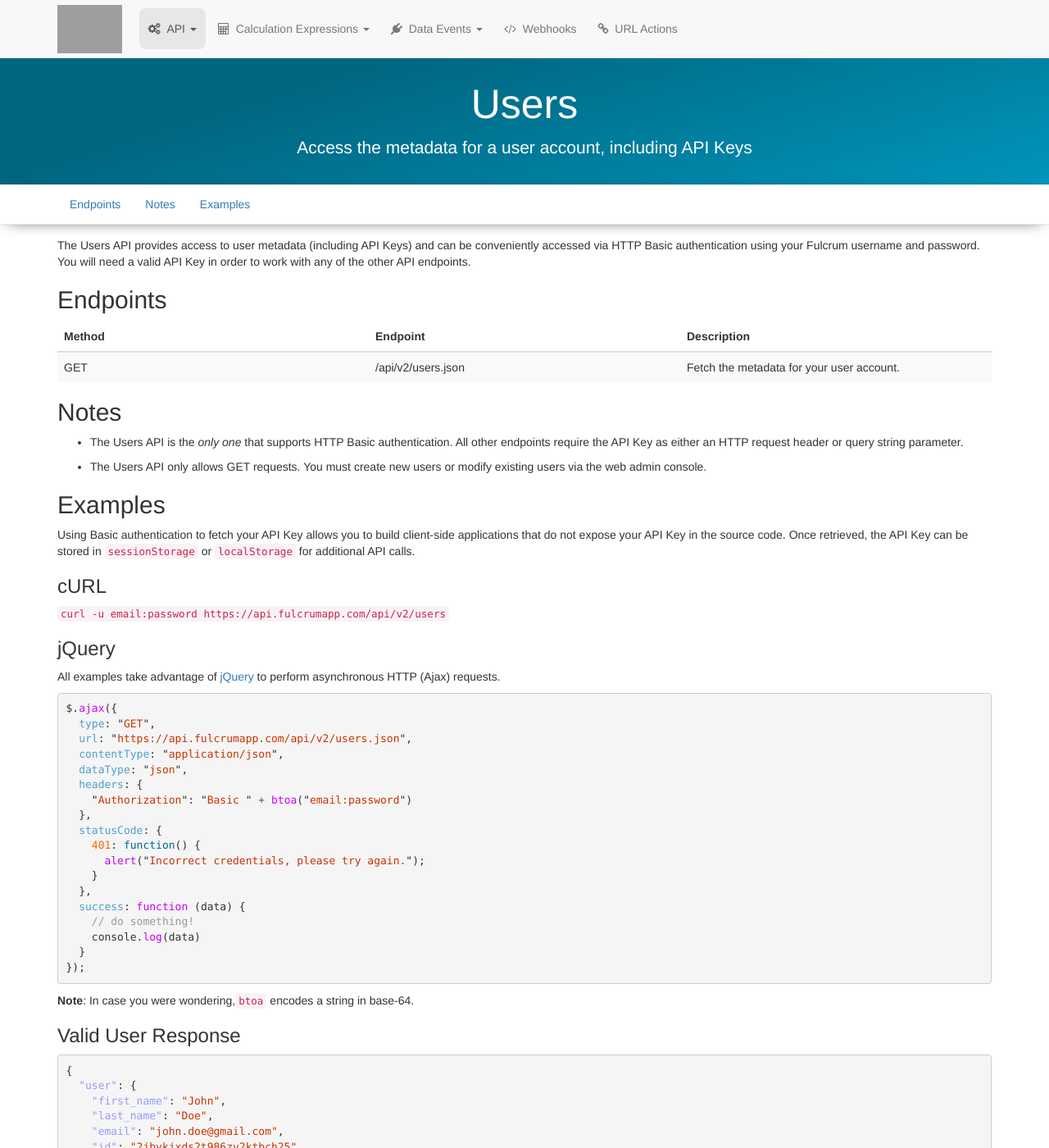
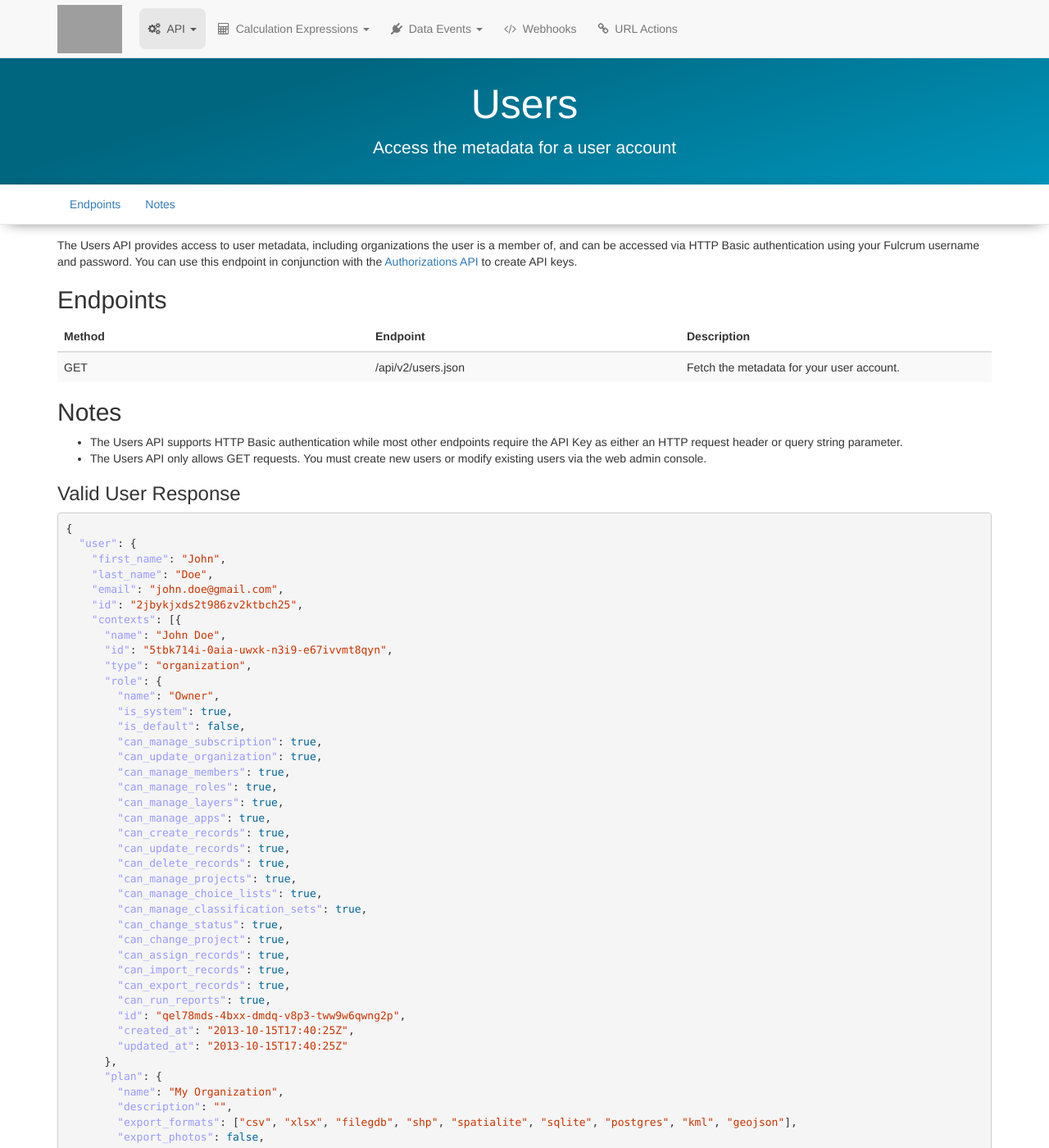
Before and after one commit to rylincoln/developer.fulcrumapp.com, a Jekyll site: the page built from _endpoints/users.md, in a window 1280 px wide and 1400 px high. Shown: the whole window at 82% size. Built offline with Jekyll 4.4.1, drawn with Linux system fonts in a browser that asks for light colours; nearby versions of some CDN libraries; some of the changed text lies outside the part shown; grey boxes are pictures that could not be loaded.

Commit message:
Start documenting authorizations API. Remove example of using the users API to access API keys.

````diff
--- a/_endpoints/users.md
+++ b/_endpoints/users.md
@@ -3,17 +3,16 @@ layout: default
 section: endpoints
 order: 1
 title: "Users"
-description: "Access the metadata for a user account, including API Keys"
+description: "Access the metadata for a user account"
 category: section
 img: /assets/img/guides/
 difficulty: advanced
 menu:
   - "Endpoints": endpoints
   - "Notes": notes
-  - "Examples": examples
 ---
 
-The Users API provides access to user metadata (including API Keys) and can be conveniently accessed via HTTP Basic authentication using your Fulcrum username and password. You will need a valid API Key in order to work with any of the other API endpoints.
+The Users API provides access to user metadata, including organizations the user is a member of, and can be accessed via HTTP Basic authentication using your Fulcrum username and password. You can use this endpoint in conjunction with the [Authorizations API](/endpoints/authorizations) to create API keys.
 
 ## Endpoints
 
@@ -24,44 +23,8 @@ The Users API provides access to user metadata (including API Keys) and can be c
 
 ## Notes
 
-* The Users API is the _only one_ that supports HTTP Basic authentication. All other endpoints require the API Key as either an HTTP request header or query string parameter.
-
+* The Users API supports HTTP Basic authentication while most other endpoints require the API Key as either an HTTP request header or query string parameter.
 * The Users API only allows GET requests. You must create new users or modify existing users via the web admin console.
-
-## Examples
-
-Using Basic authentication to fetch your API Key allows you to build client-side applications that do not expose your API Key in the source code. Once retrieved, the API Key can be stored in `sessionStorage` or `localStorage` for additional API calls.
-
-### cURL
-
-`curl -u email:password https://api.fulcrumapp.com/api/v2/users`
-
-### jQuery
-
-All examples take advantage of [jQuery](http://jquery.com/) to perform asynchronous HTTP (Ajax) requests.
-
-```js
-$.ajax({
-  type: "GET",
-  url: "https://api.fulcrumapp.com/api/v2/users.json",
-  contentType: "application/json",
-  dataType: "json",
-  headers: {
-    "Authorization": "Basic " + btoa("email:password")
-  },
-  statusCode: {
-    401: function() {
-      alert("Incorrect credentials, please try again.");
-    }
-  },
-  success: function (data) {
-    // do something!
-    console.log(data)
-  }
-});
-```
-
-**Note**: In case you were wondering,`btoa` encodes a string in base-64.
 
 ### Valid User Response
 
@@ -75,7 +38,6 @@ $.ajax({
     "contexts": [{
       "name": "John Doe",
       "id": "5tbk714i-0aia-uwxk-n3i9-e67ivvmt8qyn",
-      "api_token": "j9fd9fw9fgk2x1ckg8vha9rgs71qlry0fyhueu70mcay1bxz564g5hiotxkrl1uq",
       "type": "organization",
       "role": {
         "name": "Owner",
````
Also changed, not shown: _endpoints/authorizations.md (added, +86 -0 lines).
